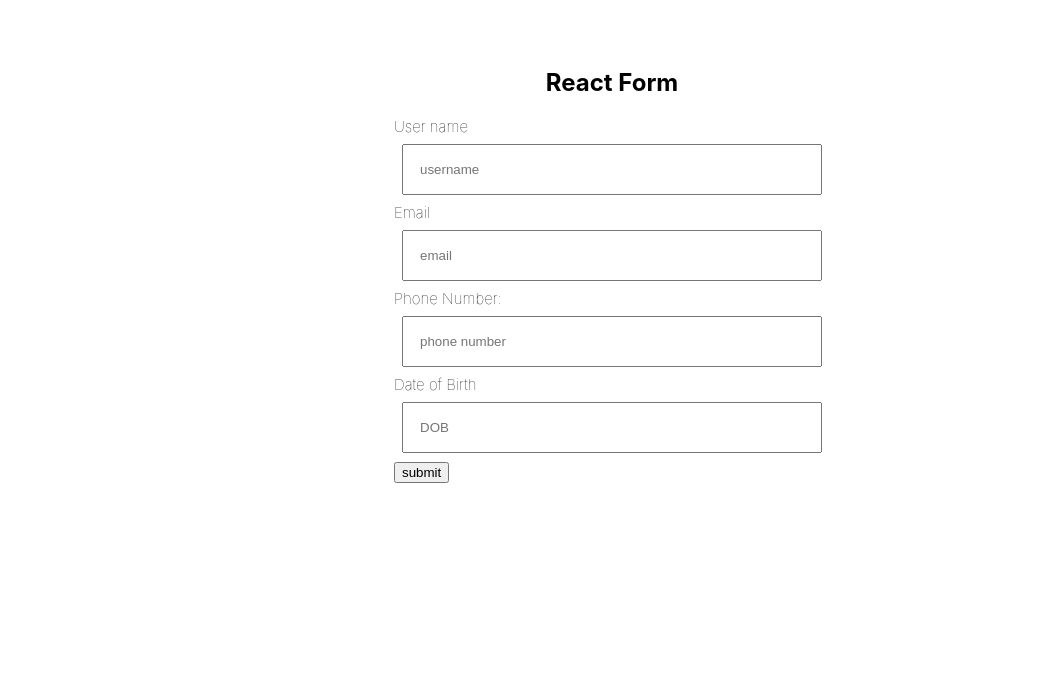
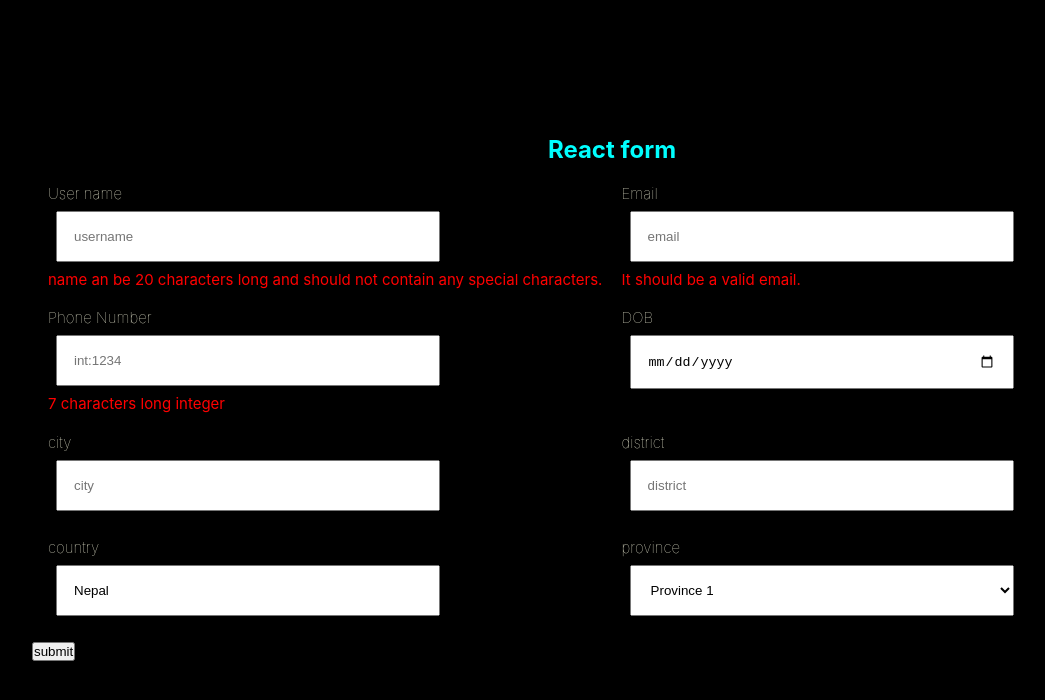
Before and after one commit to imshruti-git/React-JS-Form, a React (Create React App) app: page / in a window 1280 px wide. Shown: the top 700 px of the page, without its empty margins (28-1073 px from the left). Built offline with nearby package versions, Linux system fonts and the light colour scheme.

Commit message:
modified form dropdown added

```diff
--- a/src/App.css
+++ b/src/App.css
@@ -1,11 +1,28 @@
+*{
+  margin: 0;
+  padding: 0;
+  box-sizing: border-box;
+}
 .App {
   display: flex;
   flex-direction: column;
   justify-content: center;
   align-items: center;
-  margin-top: 3rem;
+  height: 100vh;
+  background-color: black;
+}
 
+h2{
+  color: aqua;
+}
+.wrapper{
+  border: 4px solid;
+  background-color: black;
+}
 
-
-
+.box{
+  display: grid;
+  grid-template-columns: repeat(2, 1fr);
+  grid-gap: 1.2rem;
+  padding: 1rem;
 }
--- a/src/App.js
+++ b/src/App.js
@@ -4,25 +4,119 @@ import FormInput from './components/FormInput/FormInput';
 
 function App() {
 
-  const [username, setUsername] = useState('')
+  const [values, setValues] = useState({
+    username:'',
+    email:'',
+    number:'',
+    DOB:'',
+    city:'',
+    district:'',
+    country:'Nepal',
+    province:''
+  });
+
+  const inputs = [
+    {
+      id:1,
+      name:'username',
+      label:'User name',
+      placeholder:'username',
+      errorMessage:'name an be 20 characters long and should not contain any special characters.',
+      type:'text',
+      required: true,
+    },
+    {
+      id:2,
+      name:'email',
+      label:'Email',
+      placeholder:'email',
+      type:'email',
+      errorMessage:'It should be a valid email.',
+      required: true,
+    },
+    {
+      id:3,
+      name:'phonenumber',
+      label:'Phone Number',
+      placeholder:'int:1234',
+      type:'text',
+      errorMessage:'7 characters long integer',
+      required: true,
+    },
+    {
+      id:4,
+      name:'DOB',
+      label:'DOB',
+      placeholder:'DOB',
+      type:'date',
+      required: true,
+    },
+    {
+      id:5,
+      name:'city',
+      label:'city',
+      placeholder:'city',
+      type:'text',
+      required: true,
+    },
+    {
+      id:6,
+      name:'district',
+      label:'district',
+      placeholder:'district',
+      type:'text',
+      required: true,
+    },
+    {
+      id:7,
+      name:'country',
+      label:'country',
+      type:'text',
+      required: true,
+    },
+    {
+      id:8,
+      name:'province',
+      label:'province',
+      placeholder:'province',
+      required: true,
+    }
+  ]
 
 
-  const submitHandler =(e) =>{
+  const submitHandler = (e) =>{
     e.preventDefault();
-    console.log(username);
-  }
+  };
+
+  const onChange= (e) =>{
+    setValues({...values, [e.target.name]:e.target.value });
+  };
+
+  console.log(values);
+
   return (
     <div className="App">
-      <h2>React Form</h2>
-      <div className='box'>
-          <form onSubmit={submitHandler}>
-              <FormInput placeholder='username' name='User name' setUsername={setUsername}/>
-              <FormInput placeholder='email'name='Email'/>
-              <FormInput placeholder='phone number' name='Phone Number:'/>
-              <FormInput placeholder='DOB' name='Date of Birth'/>
+      <h2>React form</h2>
+        <div className='wrapper'>
+        <form onSubmit={submitHandler}>
+        <div className='box'>
+            {inputs.map((input) =>(
+
+              <FormInput
+                key={input.id}
+                {...input}
+                value={values[input.name]}
+                onChange={onChange}
+              />
+          ))}
+        </div>
+
+
               <button>submit</button>
             </form>
-      </div>
+            </div>
+
+
 
     </div>
   );
--- a/src/components/FormInput/FormInput.js
+++ b/src/components/FormInput/FormInput.js
@@ -3,15 +3,25 @@ import './forminput.css';
 
 
 const FormInput = (props) => {
-
+  const { label, errorMessage, onChange, id, ...inputProps } = props;
 
 
   return (
     <div className='form-input'>
 
-            <label >{props.name}</label>
-            <input placeholder={props.placeholder} onChange={e=>props.setUsername(e.target.value)}></input>
+            <label >{label}</label>
+            {id===8 ?
+            <select className='dropdown'>
+              <option value='province1'>Province 1</option>
+              <option value='province2'>Province 2</option>
+              <option value='province3'>Province 3</option>
+              <option value='province4'>Province 4</option>
+              <option value='province5'>Province 5</option>
+              <option value='province6'>Province 6</option>
+            </select> :
+             <input {...inputProps} onChange={onChange}></input> }
 
+            <span>{errorMessage}</span>
 
     </div>
   )
--- a/src/components/FormInput/forminput.css
+++ b/src/components/FormInput/forminput.css
@@ -2,12 +2,27 @@
     display: flex;
     flex-direction: column;
 }
-input{
+input, select, option{
     padding: 1rem;
     margin: 0.5rem;
     width: 30vw;
+
+
 }
 label{
     font-size: 15px;
     font-weight: 100;
+    color: beige;
 }
+
+span{
+    color: red;
+    font-size: 15px;
+    display: none;
+}
+
+
+
+input:invalid ~ span{
+    display: block;
+}
```
